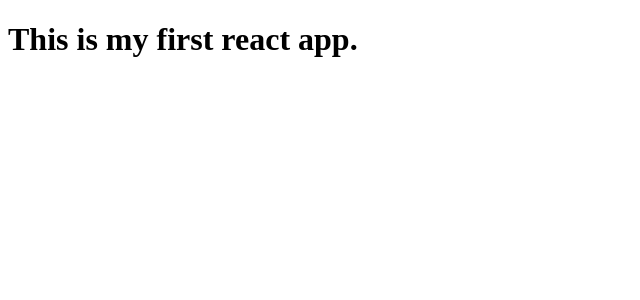
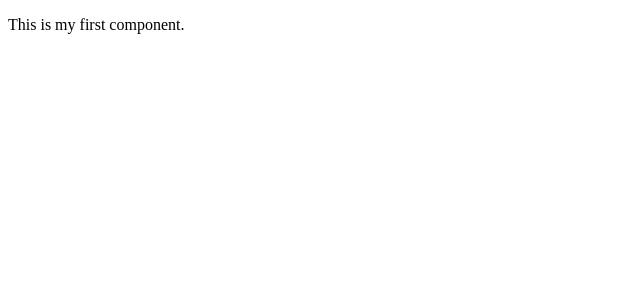
Before and after one commit to Promise-Digitals/complete-react-course, a React (Create React App) app: page / in a window 1280 px wide. Shown: the top 300 px of the page, without its empty margins (0-640 px from the left). Built offline with nearby package versions, Linux system fonts and the light colour scheme.

Commit message:
Lesson 6
Creating a Component

```diff
--- /dev/null
+++ b/src/App.js
@@ -0,0 +1,5 @@
+function App(){
+    return <p>This is my first component.</p>
+}
+
+export default App;
--- a/src/index.js
+++ b/src/index.js
@@ -1,11 +1,12 @@
 import React from 'react';
 import ReactDOM from 'react-dom';
+import App from './App';
 
-const header = <h1>This is my first react app.</h1>
+// const header = <h1>This is my first react app.</h1>
 
 // console.log(header)
 
 // ReactDOM.render(header, document.getElementById('root'))
 
 const root = ReactDOM.createRoot(document.getElementById('root'));
-root.render(header)
+root.render(<App />)
```
